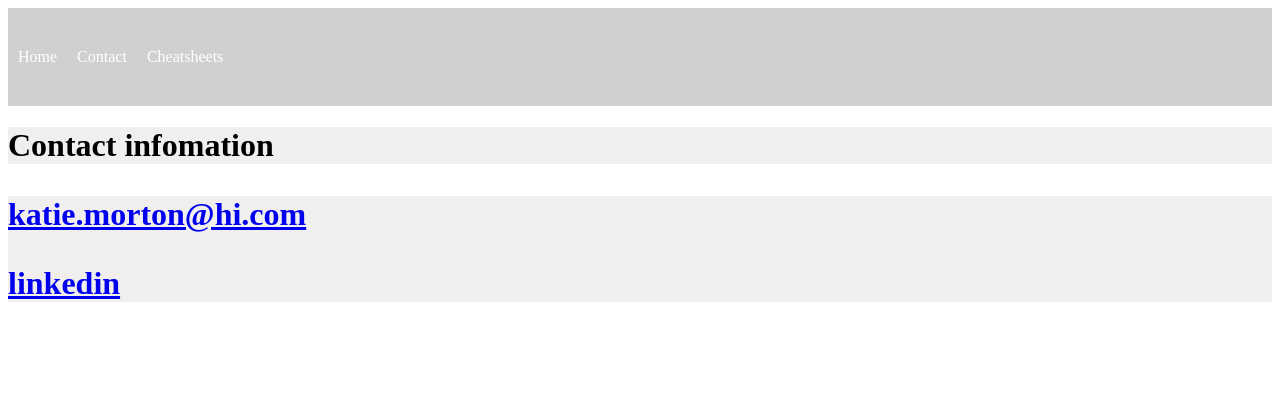
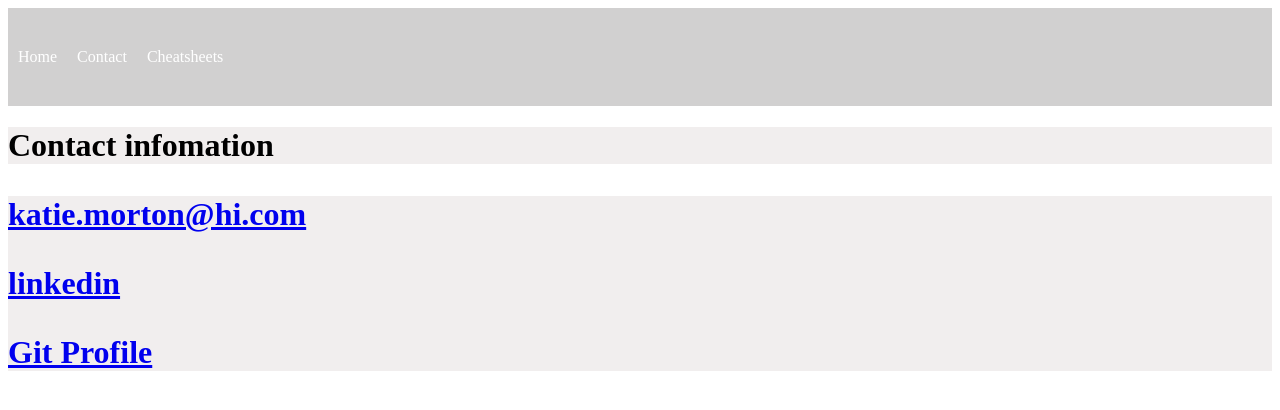
Before and after one commit to KatieEliz/Profile, a plain HTML site: page contact.html in a window 1280 px wide. Drawn offline with Linux system fonts and the light colour scheme.

Commit message:
updated git link

```diff
--- a/contact.html
+++ b/contact.html
@@ -10,6 +10,7 @@
         <h1>Contact infomation<h1>
         <a href="https://mail.google.com/mail/u/0/?hl=en-GB#inbox?compose=CllgCJpGpPlRvTrSNPTmPGkQRKXfcLPBpVBGBdmFDNClHLxKnBFRWkclGpJNSjmnjwKQWrqNB"><p>katie.morton@hi.com</p></a>
         <a href="https://www.linkedin.com/in/katie-elizabeth-morton-1270672/"><p>linkedin</p>
+        <a href="https://github.com/KatieEliz/Profile.git"><p>Git Profile</p></a>
         </head>
     <style>
         h1{
```
